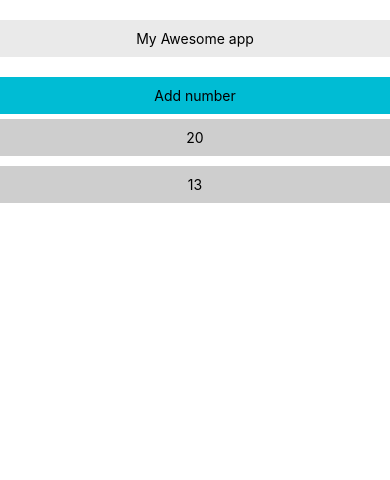
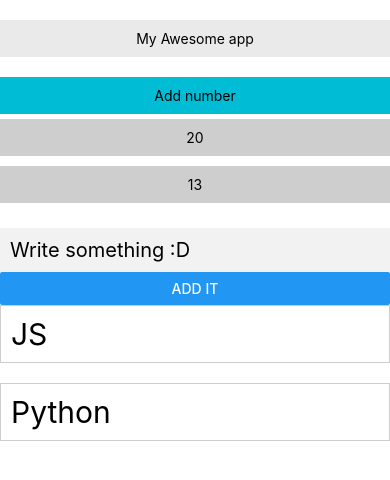
Before and after one commit to MatinSasan/my-first-reactNative-app, a React Native app: screen / in a window 390 px wide. Shown: the top 480 px of the page. Built offline with nearby package versions, Linux system fonts and the light colour scheme.

Commit message:
input added

```diff
--- a/App.js
+++ b/App.js
@@ -12,6 +12,7 @@ import {StyleSheet, View} from 'react-native';
 import Navbar from './src/components/Nav/Navbar';
 import Generate from './src/components/Generator/Generator';
 import ListItem from './src/components/Generator/ListItem';
+import Input from './src/components/Input/Input';
 
 const App = () => {
   const [nameOfApp, setNameApp] = useState('My Awesome app');
@@ -32,8 +33,8 @@ const App = () => {
     <View style={container}>
       <Navbar name={nameOfApp} />
       <Generate add={onAddRandom} />
-
       <ListItem items={random} onDelete={onItemDelete} />
+      <Input />
     </View>
   );
 };
--- /dev/null
+++ b/src/components/Input/Input.js
@@ -0,0 +1,56 @@
+import React, {useState} from 'react';
+import {StyleSheet, View, Text, TextInput, Button} from 'react-native';
+
+const Input = props => {
+  const [myInput, setInput] = useState('');
+  const [things, setThings] = useState(['JS', 'Python']);
+  const {input, wrapper, styleThings} = styles;
+
+  const onChangeInput = val => {
+    setInput(val);
+  };
+
+  const onAddThings = () => {
+    setThings([...things, myInput]);
+    setInput('');
+  };
+
+  return (
+    <View style={wrapper}>
+      <TextInput
+        placeholder="Write something :D"
+        value={myInput}
+        style={input}
+        onChangeText={onChangeInput}
+      />
+      <Button title="Add it" onPress={onAddThings} />
+      {things.map(thing => (
+        <Text style={styleThings} key={thing}>
+          {thing}
+        </Text>
+      ))}
+    </View>
+  );
+};
+
+const styles = StyleSheet.create({
+  input: {
+    width: '100%',
+    backgroundColor: '#f2f2f2',
+    marginTop: 20,
+    fontSize: 20,
+    padding: 10,
+  },
+  wrapper: {
+    width: '100%',
+  },
+  styleThings: {
+    fontSize: 30,
+    borderWidth: 1,
+    borderColor: '#cecece',
+    padding: 10,
+    marginBottom: 20,
+  },
+});
+
+export default Input;
```
